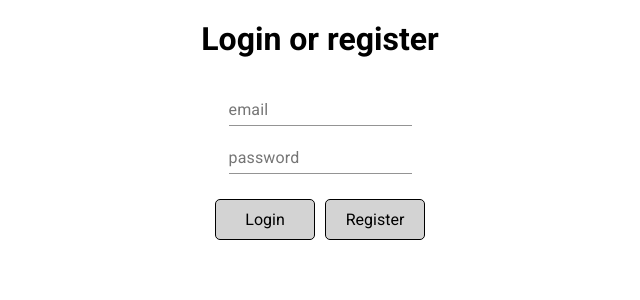
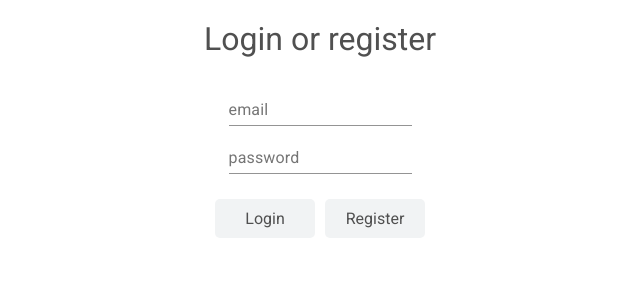
Before and after one commit to edemskiy/notes-app, a React (Create React App) app in the folder client/: page / in a window 1280 px wide. Shown: the top 300 px of the page, without its empty margins (320-960 px from the left). Built offline with nearby package versions, Linux system fonts and the light colour scheme.

Commit message:
Auth page styling

```diff
--- a/client/src/pages/AuthPage/AuthPage.css
+++ b/client/src/pages/AuthPage/AuthPage.css
@@ -6,6 +6,8 @@
 
 .auth_card > h1 {
   margin: 20px 0;
+  color: #505050;
+  font-weight: 400;
 }
 
 .auth_buttons {
@@ -15,10 +17,10 @@
 .auth_buttons > button {
   font-family: Roboto;
   padding: 10px;
-  color: #000;
-  background-color: rgb(211, 211, 211);
+  color: #505050;
+  background-color: #f1f3f4;
   margin: 5px;
-  border: 1px solid black;
+  border: none;
   border-radius: 5px;
   font-size: 16px;
   width: 100px;
@@ -26,7 +28,7 @@
 
 .auth_buttons > button:hover {
   cursor: pointer;
-  background-color: rgb(190, 190, 190);
+  background-color: #e6e6e6;
 }
 .auth_buttons > button:disabled {
   opacity: 0.5;
```
